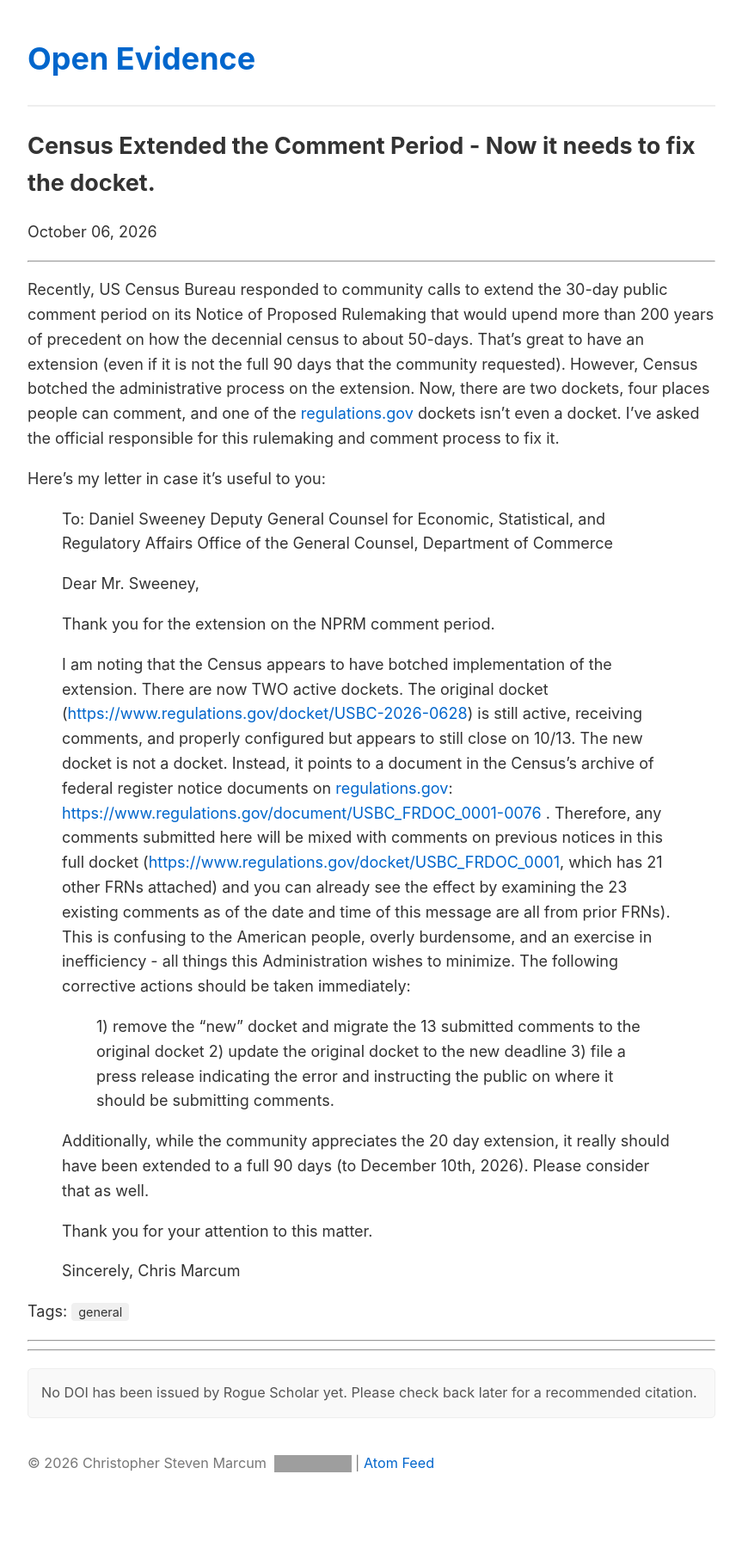
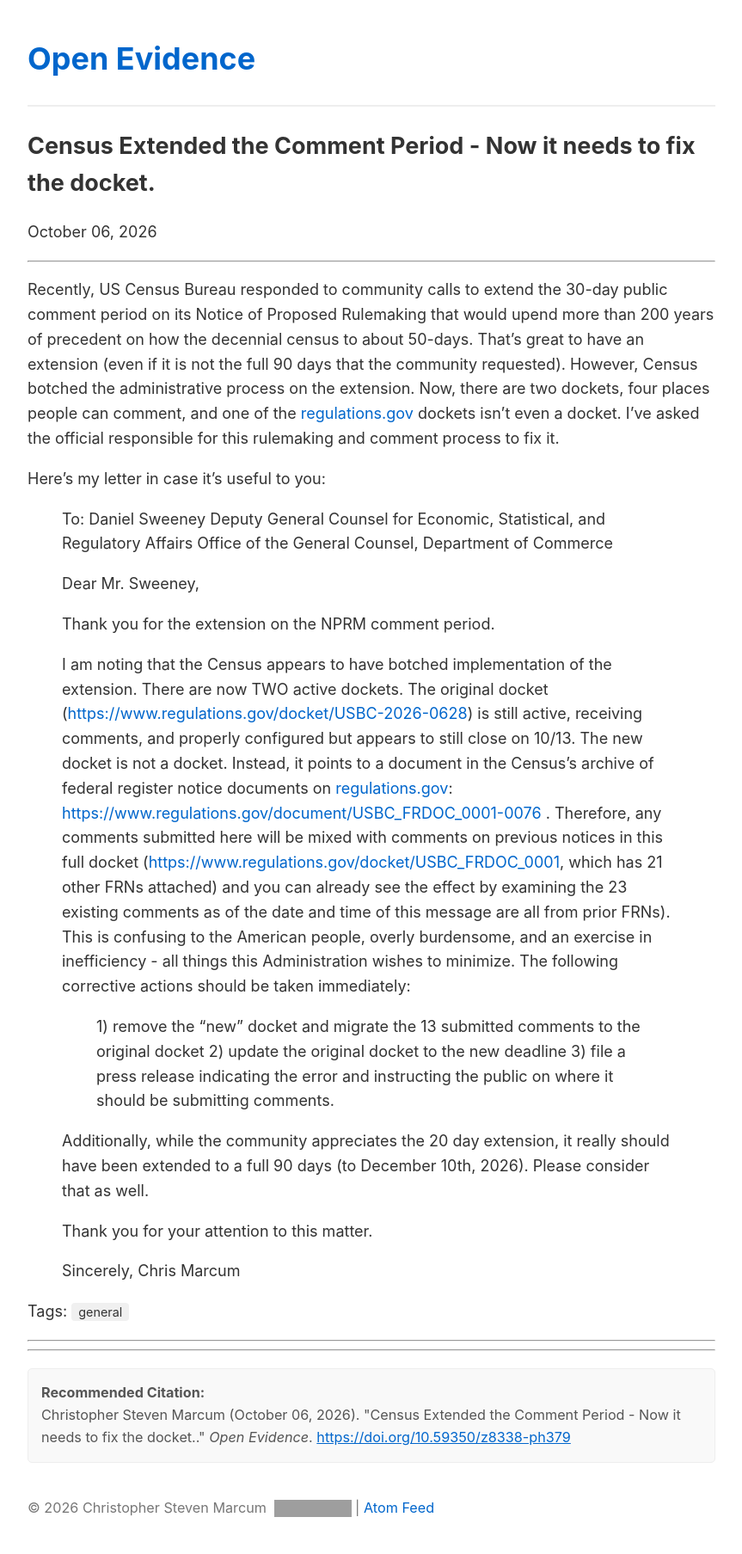
Before and after one commit to cmarcum/marcum-blog, a Jekyll site: the page built from _posts/2026-10-06-Census-Messed-Up-The-Extension.md, in a window 1280 px wide. Shown: the whole page at 86% size, without its empty margins (208-1071 px from the left). Built offline with Jekyll 4.4.1, drawn with Linux system fonts in a browser that asks for light colours; before the commit the page ends 1755 px from its top, so only the background shows below that; grey boxes are pictures that could not be loaded.

Commit message:
feat: retry DOI lookup after 5 minutes for newly published posts
Rogue Scholar can take a few minutes to index a post and mint its
DOI, so the push-triggered run was finishing before new posts had
one. If any post that's brand new to dois.yml comes back with no
DOI, wait 5 minutes and retry once before giving up for this run.

Also records the DOIs now minted for the two posts published today.

```diff
--- a/_data/dois.yml
+++ b/_data/dois.yml
@@ -19,7 +19,7 @@ Birds Are Totally Real:
   doi: 10.59350/eaetw-2tj55
   title: Birds Are Totally Real
 Census-Messed-Up-The-Extension:
-  doi: null
+  doi: 10.59350/z8338-ph379
   title: Census Extended the Comment Period - Now it needs to fix the docket.
 Census-Public-Data-in-the-Balance:
   doi: 10.59350/gx1hh-fyt66
@@ -53,7 +53,7 @@ The-World-Factbook-Was-A-Valuable-Data-Resource:
   doi: 10.59350/npaqv-r3682
   title: The World Factbook was a Valuable Data Resource
 We-Need-a-New-Metadata-Schema-for-Open-Research:
-  doi: null
+  doi: 10.59350/wqyh5-65s78
   title: We Need a New Metadata Schema for Open Research
 a-new-look-at-datagov:
   doi: 10.59350/6461m-xxe70
```
Also changed, not shown: .github/workflows/fetch-dois.yml.
